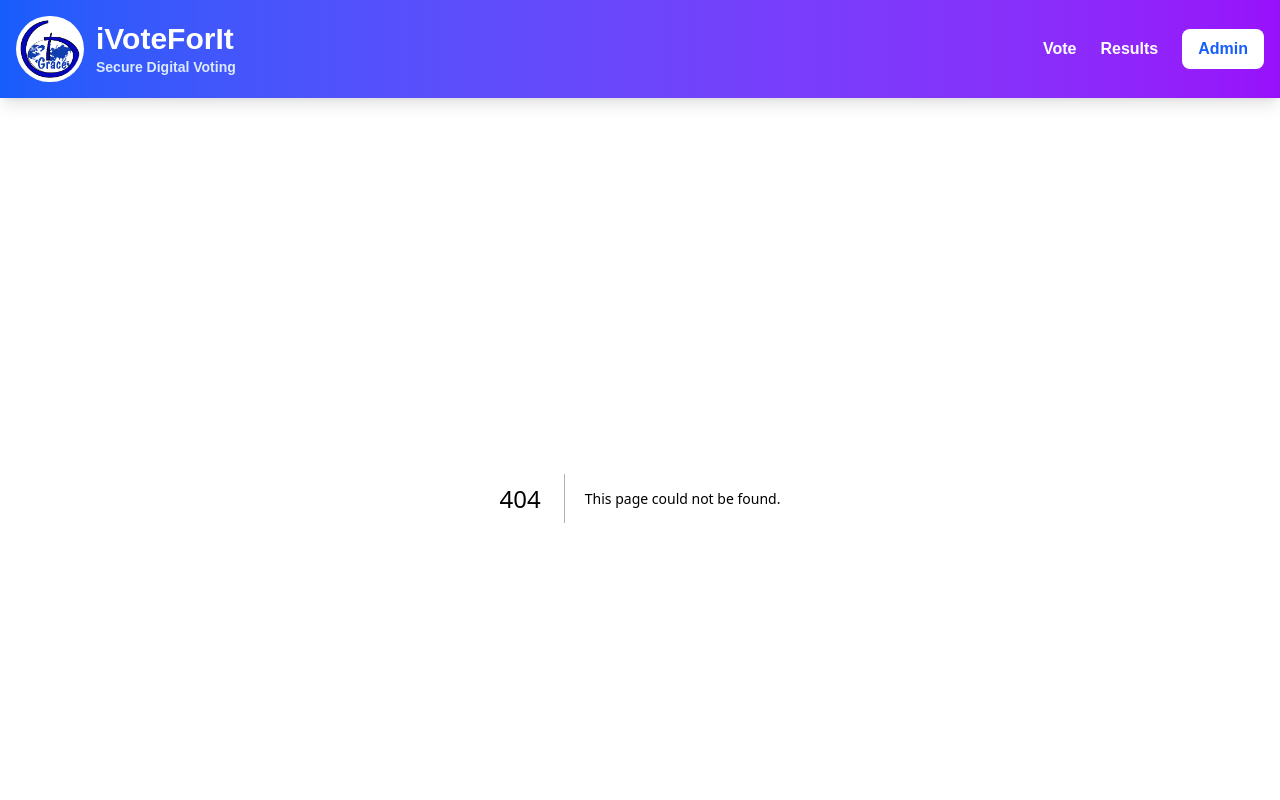
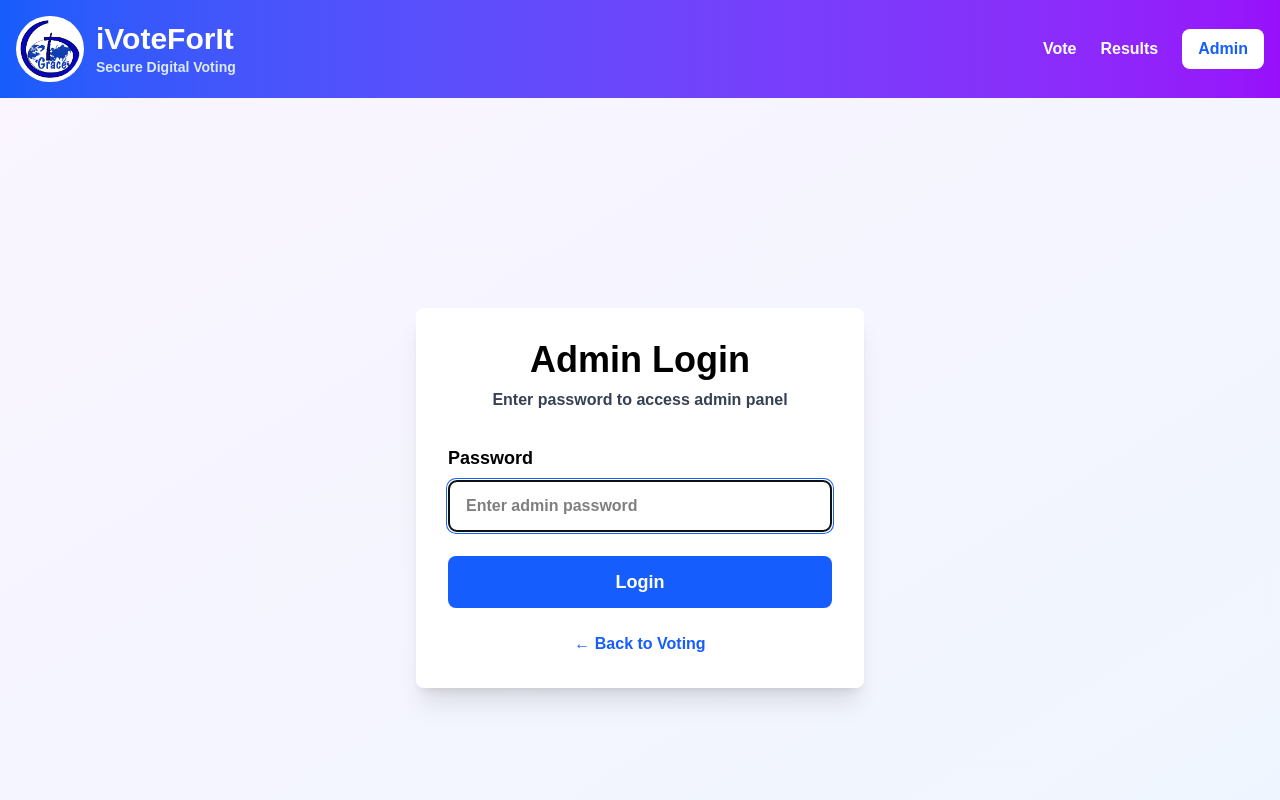
Before and after one commit to fassiliss/voting-app, a Next.js app: page /admin/login in a window 1280 px wide. Before the commit this address had no page. Shown: the top 800 px of the page. Built offline with nearby package versions, Linux system fonts and the light colour scheme.

Commit message:
Add password protection to admin pages

```diff
--- /dev/null
+++ b/app/admin/login/page.tsx
@@ -0,0 +1,79 @@
+'use client';
+
+import { useState } from 'react';
+import { useRouter } from 'next/navigation';
+
+export default function AdminLoginPage() {
+    const [password, setPassword] = useState('');
+    const [error, setError] = useState('');
+    const router = useRouter();
+
+    const handleLogin = (e: React.FormEvent) => {
+        e.preventDefault();
+
+        // Set your admin password here
+        const ADMIN_PASSWORD = 'Grace2024!';
+
+        if (password === ADMIN_PASSWORD) {
+            // Store in session
+            sessionStorage.setItem('adminAuth', 'true');
+            router.push('/admin/manage');
+        } else {
+            setError('Invalid password!');
+            setPassword('');
+        }
+    };
+
+    return (
+        <div className="min-h-screen bg-gradient-to-br from-purple-50 to-blue-50 flex items-center justify-center px-4">
+            <div className="bg-white rounded-lg shadow-xl p-8 max-w-md w-full">
+                <h1 className="text-4xl font-bold text-center mb-2 text-black">
+                    Admin Login
+                </h1>
+                <p className="text-center text-gray-700 mb-8 font-semibold">
+                    Enter password to access admin panel
+                </p>
+
+                {error && (
+                    <div className="bg-red-100 border border-red-400 text-red-700 px-4 py-3 rounded mb-4 font-semibold">
+                        {error}
+                    </div>
+                )}
+
+                <form onSubmit={handleLogin} className="space-y-6">
+                    <div>
+                        <label className="block font-bold mb-2 text-lg text-black">
+                            Password
+                        </label>
+                        <input
+                            type="password"
+                            value={password}
+                            onChange={(e) => setPassword(e.target.value)}
+                            required
+                            className="w-full px-4 py-3 border-2 border-gray-400 rounded-lg focus:ring-2 focus:ring-blue-600 font-bold"
+                            style={{ color: '#000000' }}
+                            placeholder="Enter admin password"
+                            autoFocus
+                        />
+                    </div>
+
+                    <button
+                        type="submit"
+                        className="w-full bg-blue-600 text-white py-3 rounded-lg font-bold text-lg hover:bg-blue-700 transition"
+                    >
+                        Login
+                    </button>
+                </form>
+
+                <div className="mt-6 text-center">
+                   <a
+                    href="/"
+                    className="text-blue-600 hover:underline font-semibold"
+                    >
+                    ← Back to Voting
+                </a>
+            </div>
+        </div>
+</div>
+);
+}
--- a/app/admin/manage/page.tsx
+++ b/app/admin/manage/page.tsx
@@ -3,6 +3,7 @@
 import { useState, useEffect } from 'react';
 import { supabase } from '@/lib/supabase';
 import Link from 'next/link';
+import { useAdminAuth } from '@/hooks/useAdminAuth';
 
 interface Candidate {
     id: number;
@@ -11,6 +12,7 @@
 }
 
 export default function ManageCandidatesPage() {
+    useAdminAuth();
     const [candidates, setCandidates] = useState<Candidate[]>([]);
     const [newName, setNewName] = useState('');
     const [newPosition, setNewPosition] = useState('');
--- a/app/admin/page.tsx
+++ b/app/admin/page.tsx
@@ -2,8 +2,10 @@
 
 import { useState, useEffect } from 'react';
 import QRCode from 'qrcode';
+import { useAdminAuth } from '@/hooks/useAdminAuth';
 
 export default function AdminQRPage() {
+    useAdminAuth();
     const [qrCodeUrl, setQrCodeUrl] = useState('');
     const [votingUrl, setVotingUrl] = useState('');
 
--- /dev/null
+++ b/hooks/useAdminAuth.ts
@@ -0,0 +1,16 @@
+'use client';
+
+import { useEffect } from 'react';
+import { useRouter } from 'next/navigation';
+
+export const useAdminAuth = () => {
+    const router = useRouter();
+
+    useEffect(() => {
+        const isAuthenticated = sessionStorage.getItem('adminAuth');
+
+        if (!isAuthenticated) {
+            router.push('/admin/login');
+        }
+    }, [router]);
+};
```
